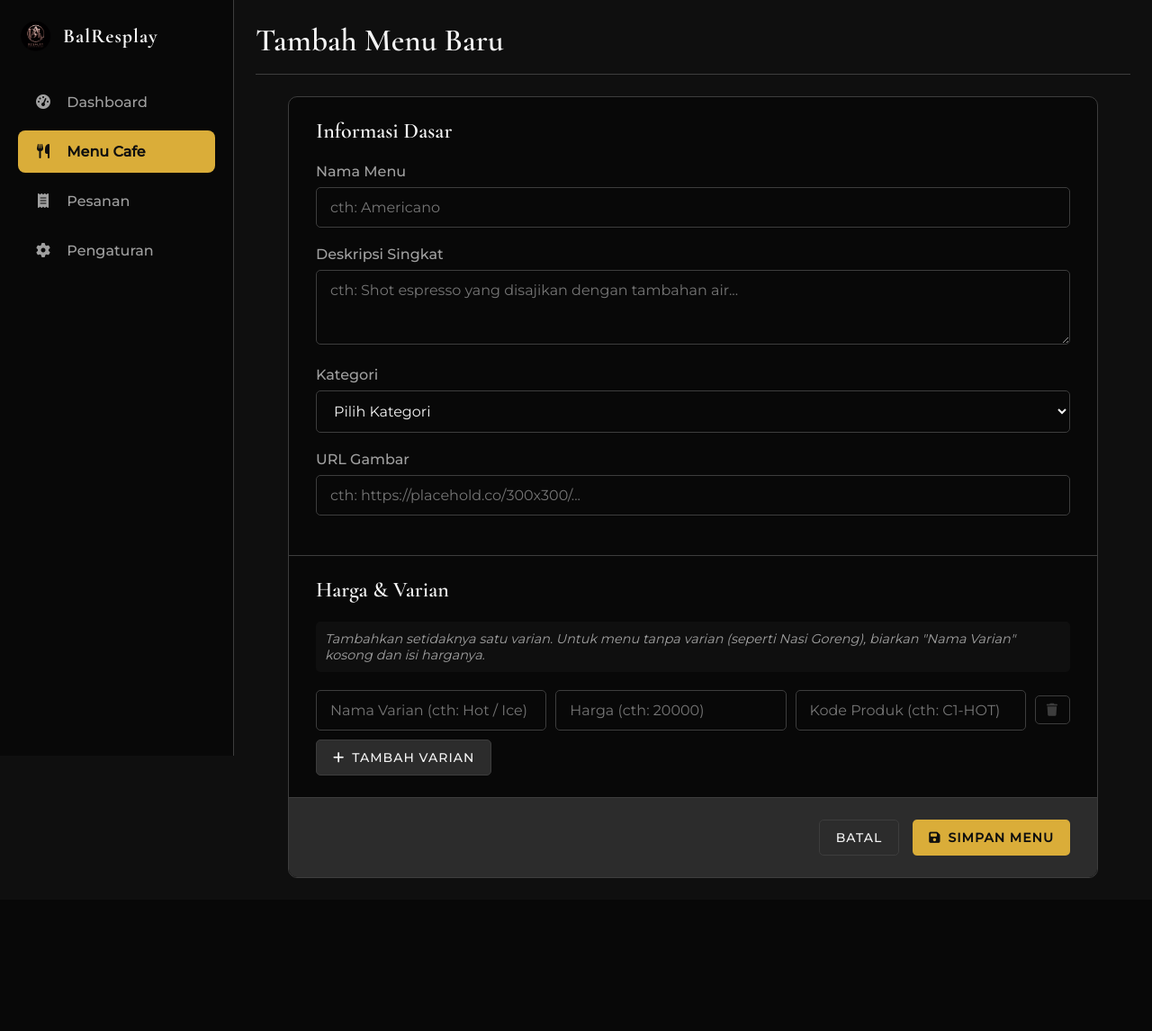
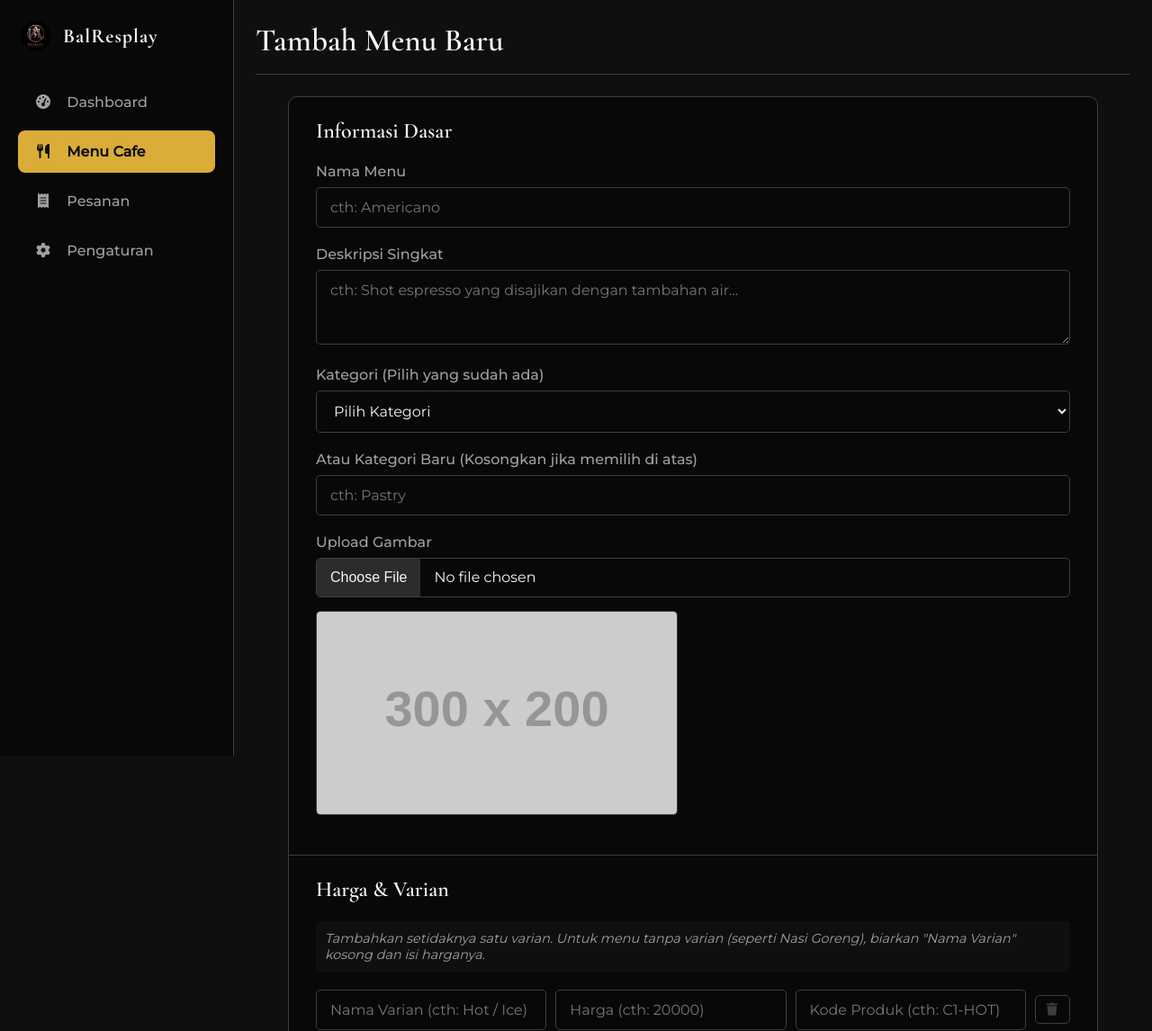
Before and after one commit to DeVioletta/balresplay, a PHP site: page /admin_form_menu.php in a window 1280 px wide. Shown: the top 1146 px of the page at 90% size. Before the commit the page ends 976 px from the top, so only its background shows below. Run offline with PHP 8.4, Linux system fonts and the light colour scheme; grey boxes labelled with a size stand in for pictures from a placeholder-image service; some libraries are stand-ins or nearby versions.

Commit message:
edit admin menu dan form

```diff
--- a/admin_form_menu.php
+++ b/admin_form_menu.php
@@ -18,7 +18,8 @@
     <title>Admin | <?php echo $page_title; ?></title>
     <!-- CSS Utama -->
     <link rel="stylesheet" href="css/variable.css">
-    <link rel="stylesheet" href="css/admin.css">
+    <link rel="stylesheet" href="css/admin_menu.css">
+    <link rel="stylesheet" href="css/menu_form.css"> <!-- (LINK BARU DITAMBAHKAN) -->
     <!-- Font & Ikon -->
     <link rel="stylesheet" href="https://cdnjs.cloudflare.com/ajax/libs/font-awesome/6.4.0/css/all.min.css">
     <link href="https://fonts.googleapis.com/css2?family=Cormorant+Garamond:wght@300;400;600;700&family=Montserrat:wght@300;400;500&display=swap" rel="stylesheet">
@@ -58,7 +59,7 @@
                     Form akan mengirim data ke script PHP (misal: save_menu.php)
                     Gunakan 'enctype="multipart/form-data"' jika ingin upload gambar
                 -->
-                <form action="save_menu.php" method="POST" class="form-card">
+                <form action="save_menu.php" method="POST" class="form-card" enctype="multipart/form-data">
                     <!-- ID Produk (tersembunyi) untuk mode Edit -->
                     <?php if ($is_edit_mode): ?>
                         <input type="hidden" name="product_id" value="<?php echo $product_id; ?>">
@@ -76,9 +77,9 @@
                             <textarea id="product_description" name="product_description" rows="3" placeholder="cth: Shot espresso yang disajikan dengan tambahan air..."></textarea>
                         </div>
                         <div class="form-group">
-                            <label for="product_category">Kategori</label>
-                            <select id="product_category" name="product_category" required>
-                                <option value="" disabled selected>Pilih Kategori</option>
+                            <label for="product_category">Kategori (Pilih yang sudah ada)</label>
+                            <select id="product_category" name="product_category">
+                                <option value="" selected>Pilih Kategori</option>
                                 <option value="rice">Rice</option>
                                 <option value="noodles">Noodles</option>
                                 <option value="lite-easy">Lite & Easy</option>
@@ -89,8 +90,15 @@
                             </select>
                         </div>
                         <div class="form-group">
-                            <label for="product_image_url">URL Gambar</label>
-                            <input type="text" id="product_image_url" name="product_image_url" placeholder="cth: https://placehold.co/300x300/...">
+                            <label for="new_category">Atau Kategori Baru (Kosongkan jika memilih di atas)</label>
+                            <input type="text" id="new_category" name="new_category" placeholder="cth: Pastry">
+                        </div>
+                        <div class="form-group">
+                            <label for="product_image">Upload Gambar</label>
+                            <input type="file" id="product_image" name="product_image" accept="image/*">
+                            <div class="image-preview-container">
+                                <img id="image_preview" src="https://placehold.co/300x200/2c2c2c/a0a0a0?text=Preview+Gambar" alt="Preview Gambar">
+                            </div>
                         </div>
                     </div>
 
@@ -171,6 +179,24 @@
                     }
                 }
             });
+
+            // --- Logika BARU untuk Image Preview ---
+            const imageInput = document.getElementById('product_image');
+            const imagePreview = document.getElementById('image_preview');
+
+            imageInput.addEventListener('change', (e) => {
+                const file = e.target.files[0];
+                if (file) {
+                    const reader = new FileReader();
+                    reader.onload = (event) => {
+                        imagePreview.src = event.target.result;
+                    };
+                    reader.readAsDataURL(file);
+                } else {
+                    // Kembalikan ke placeholder jika tidak ada file
+                    imagePreview.src = 'https://placehold.co/300x200/2c2c2c/a0a0a0?text=Preview+Gambar';
+                }
+            });
         });
     </script>
 </body>
--- a/css/admin.css
+++ b/css/admin_menu.css
@@ -251,84 +305,11 @@ input:focus, select:focus, textarea:focus {
     background-color: #a52a2a;
 }
 
-/* === HALAMAN FORMULIR === */
-.form-container {
-    max-width: 900px;
-    margin: 0 auto;
-}
+/* === (DIHAPUS) STYLING PREVIEW GAMBAR === */
+/* (Blok ini dipindahkan ke form.css) */
 
-.form-card {
-    background-color: var(--darker-bg);
-    border: 1px solid var(--tertiary-color);
-    border-radius: 10px;
-    overflow: hidden;
-}
-
-.form-section {
-    padding: 24px 30px;
-    border-bottom: 1px solid var(--tertiary-color);
-}
-.form-section:last-child {
-    border-bottom: none;
-}
-
-.form-section h4 {
-    font-size: 1.5rem;
-    margin-top: 0;
-    margin-bottom: 20px;
-    color: var(--light-text);
-}
-
-.form-group {
-    margin-bottom: 20px;
-}
-
-.form-hint {
-    font-size: 0.9rem;
-    color: var(--text-muted);
-    font-style: italic;
-    margin-bottom: 20px;
-    padding: 10px;
-    background-color: var(--dark-bg);
-    border-radius: 5px;
-}
-
-/* Varian Dinamis */
-#variants-container .variant-row {
-    display: grid;
-    grid-template-columns: 1fr 1fr 1fr auto;
-    gap: 10px;
-    align-items: center;
-    margin-bottom: 10px;
-}
-
-.btn-delete-variant {
-    background: none;
-    border: 1px solid #8b0000;
-    color: #8b0000;
-    padding: 8px 12px;
-    border-radius: 5px;
-    cursor: pointer;
-}
-.btn-delete-variant:hover {
-    background: #8b0000;
-    color: var(--light-text);
-}
-.btn-delete-variant:disabled {
-    border-color: var(--tertiary-color);
-    color: var(--tertiary-color);
-    cursor: not-allowed;
-    background: none;
-}
-
-
-.form-actions {
-    display: flex;
-    justify-content: flex-end;
-    gap: 15px;
-    padding: 24px 30px;
-    background-color: var(--secondary-color);
-}
+/* === (DIHAPUS) HALAMAN FORMULIR === */
+/* (Blok ini dipindahkan ke form.css) */
 
 /* === RESPONSIVE === */
 @media (max-width: 992px) {
--- /dev/null
+++ b/css/menu_form.css
@@ -0,0 +1,143 @@
+/* =========================================
+ CSS KHUSUS UNTUK FORM ADMIN (admin_form_menu.php)
+=========================================
+*/
+
+/* === (BARU) STYLING PREVIEW GAMBAR === */
+.image-preview-container {
+    width: 100%;
+    max-width: 400px;
+    margin-top: 15px;
+    border: 1px solid var(--tertiary-color);
+    border-radius: 5px;
+    overflow: hidden;
+    background-color: var(--dark-bg);
+}
+
+#image_preview {
+    width: 100%;
+    height: auto;
+    display: block;
+    aspect-ratio: 16 / 9;
+    object-fit: cover;
+}
+
+#product_image {
+    /* Style input file */
+    padding: 0;
+}
+
+#product_image::file-selector-button {
+    padding: 12px 15px;
+    background-color: var(--secondary-color);
+    border: none;
+    color: var(--light-text);
+    cursor: pointer;
+    margin-right: 15px;
+    transition: var(--transition);
+}
+
+#product_image::file-selector-button:hover {
+    background-color: var(--tertiary-color);
+}
+
+/* === HALAMAN FORMULIR === */
+.form-container {
+    max-width: 900px;
+    margin: 0 auto;
+}
+
+.form-card {
+    background-color: var(--darker-bg);
+    border: 1px solid var(--tertiary-color);
+    border-radius: 10px;
+    overflow: hidden;
+}
+
+.form-section {
+    padding: 24px 30px;
+    border-bottom: 1px solid var(--tertiary-color);
+}
+.form-section:last-child {
+    border-bottom: none;
+}
+
+.form-section h4 {
+    font-size: 1.5rem;
+    margin-top: 0;
+    margin-bottom: 20px;
+    color: var(--light-text);
+}
+
+.form-group {
+    margin-bottom: 20px;
+}
+
+.form-hint {
+    font-size: 0.9rem;
+    color: var(--text-muted);
+    font-style: italic;
+    margin-bottom: 20px;
+    padding: 10px;
+    background-color: var(--dark-bg);
+    border-radius: 5px;
+}
+
+/* Varian Dinamis */
+#variants-container .variant-row {
+    display: grid;
+    grid-template-columns: 1fr 1fr 1fr auto;
+    gap: 10px;
+    align-items: center;
+    margin-bottom: 10px;
+}
+
+.btn-delete-variant {
+    background: none;
+    border: 1px solid #8b0000;
+    color: #8b0000;
+    padding: 8px 12px;
+    border-radius: 5px;
+    cursor: pointer;
+}
+.btn-delete-variant:hover {
+    background: #8b0000;
+    color: var(--light-text);
+}
+.btn-delete-variant:disabled {
+    border-color: var(--tertiary-color);
+    color: var(--tertiary-color);
+    cursor: not-allowed;
+    background: none;
+}
+
+
+.form-actions {
+    display: flex;
+    justify-content: flex-end;
+    gap: 15px;
+    padding: 24px 30px;
+    background-color: var(--secondary-color);
+}
+
+/* === RESPONSIVE UNTUK FORM === */
+@media (max-width: 992px) {
+    #variants-container .variant-row {
+        grid-template-columns: 1fr; /* Stack di HP */
+    }
+}
+
+@media (max-width: 576px) {
+    .form-section {
+        padding: 20px 15px;
+    }
+
+    .form-actions {
+        padding: 20px 15px;
+        flex-direction: column-reverse;
+    }
+    .form-actions .btn {
+        width: 100%;
+        justify-content: center;
+    }
+}
```
Also changed, not shown: other parts of css/admin_menu.css (+81 -15 lines), admin_menu.php (+6 -4 lines).
